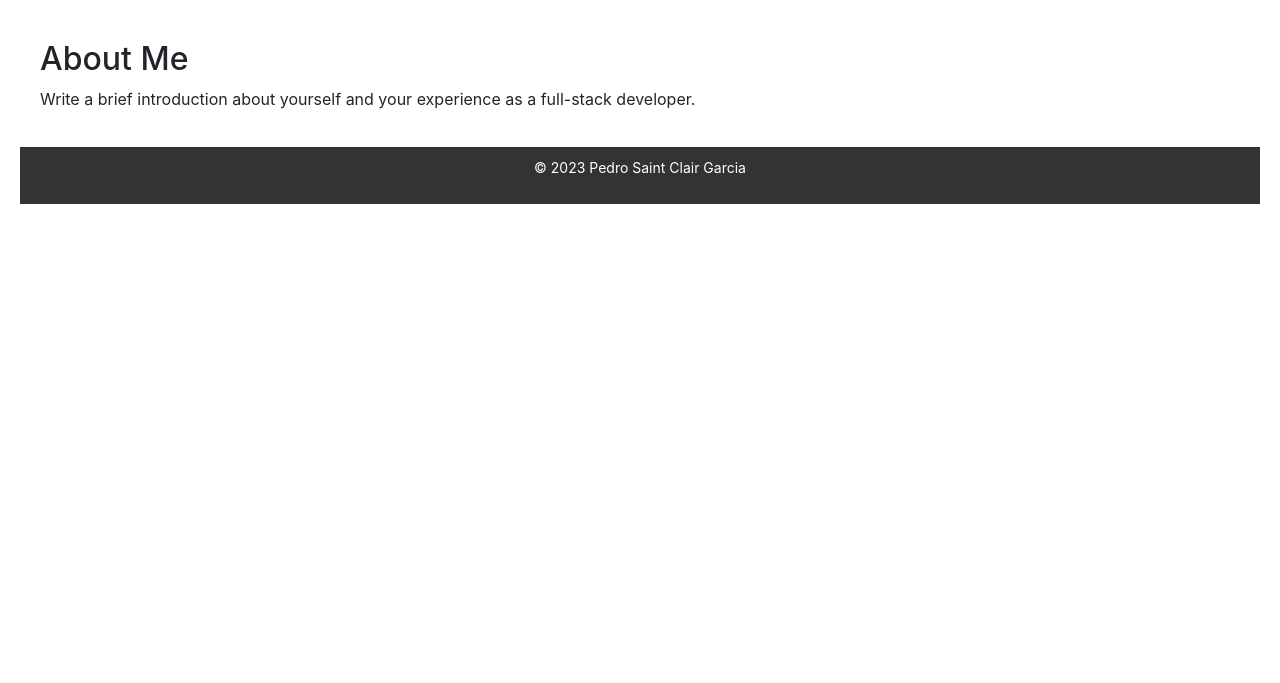
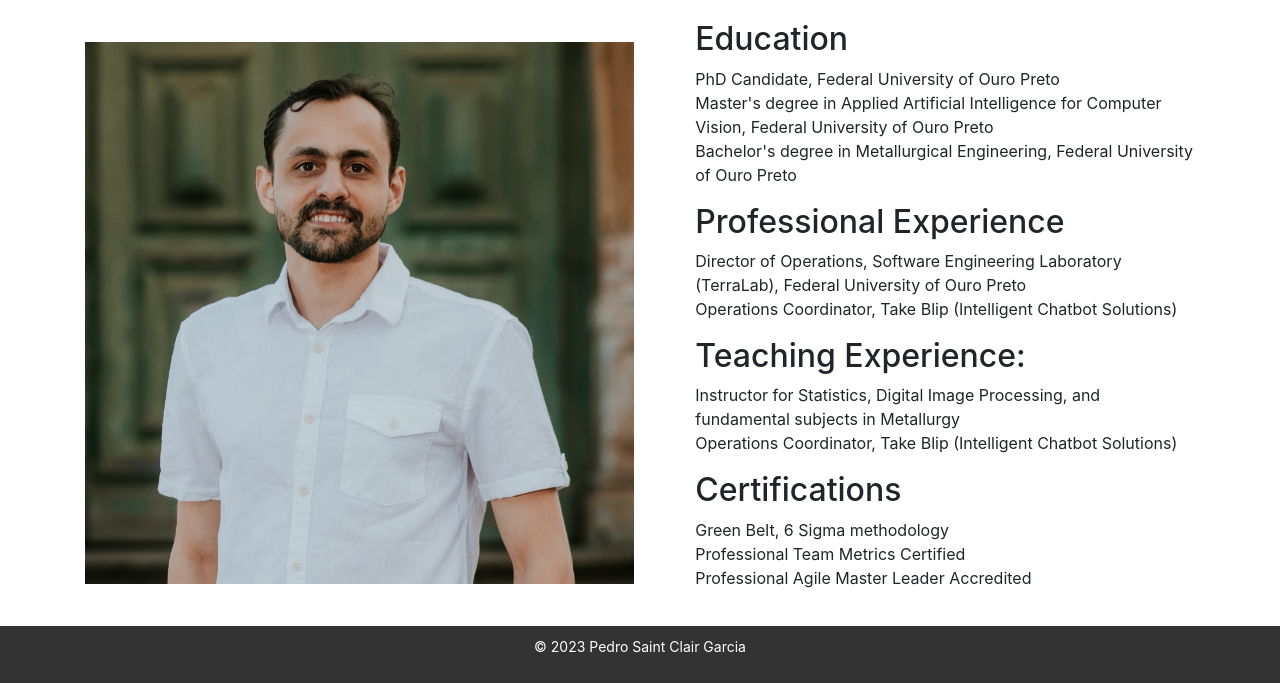
Before and after one commit to pedrosrk/Portifolio, a Flask app: page / in a window 1280 px wide. Shown: the part 221-904 px from the top of the page. Before the commit the page ends 425 px from the top, so only its background shows below. Run offline with Flask 3, Linux system fonts and the light colour scheme; some libraries are stand-ins or nearby versions.

Commit message:
Home Page

```diff
--- a/static/style.css
+++ b/static/style.css
@@ -64,3 +64,8 @@ body, h1, p {
   footer p {
 	font-size: 14px;
   }
+
+  .container {
+	display: flex;
+	align-items: center;
+  }
--- a/templates/blog/index_msg.html
+++ b/templates/blog/index_msg.html
@@ -20,7 +20,7 @@
           <td><a href='{{url_for("delete_msg",uid=row.UID)}}' class='btn btn-danger' onclick='return confirm("Are You Sure")'>Delete</a></td>
         </tr>
       {%endfor%}
-      <p>Use this blog to give feedback or report a bug.</p>
+      <p>Use this blog to give feedback, sugest a job, or report a bug.</p>
     </tbody>
   </table>
 {% endblock %}
--- a/templates/layout.html
+++ b/templates/layout.html
@@ -20,7 +20,7 @@
 				  <li><a href="/">Home</a></li>
 				  <li><a href="/skills">Skills</a></li>
 				  <li><a href="/jobs">Jobs</a></li>
-			      <li><a href="/blog">Blog</a></li> <!-- -->
+			      <li><a href="/blog">Blog</a></li>
 				  <li><a href="/contact">Contact</a></li>
 				</ul>
 			  </nav>
--- a/templates/webPage/home.html
+++ b/templates/webPage/home.html
@@ -1,9 +1,34 @@
 {% extends "layout.html" %}
 
 {% block content %}
-<main>
-	<section id="about">
-	  <h2>About Me</h2>
-	  <p>Write a brief introduction about yourself and your experience as a full-stack developer.</p>
-	</section>
+<div class="container">
+	<div class="image">
+		<!-- Your image source and attributes here -->
+		<img src="/static/perfil.JPG" alt="perfil" width="90%" height="auto" />
+	</div>
+	<div class="text">
+		<h2>Education</h2>
+		<p>
+			PhD Candidate, Federal University of Ouro Preto<br>
+			Master's degree in Applied Artificial Intelligence for Computer Vision, Federal University of Ouro Preto<br>
+			Bachelor's degree in Metallurgical Engineering, Federal University of Ouro Preto
+		</p>
+		<h2>Professional Experience</h2>
+		<p>
+			Director of Operations, Software Engineering Laboratory (TerraLab), Federal University of Ouro Preto<br>
+			Operations Coordinator, Take Blip (Intelligent Chatbot Solutions)
+		</p>
+		<h2>Teaching Experience:</h2>
+		<p>
+			Instructor for Statistics, Digital Image Processing, and fundamental subjects in Metallurgy<br>
+			Operations Coordinator, Take Blip (Intelligent Chatbot Solutions)
+		</p>
+		<h2>Certifications</h2>
+		<p>
+			Green Belt, 6 Sigma methodology <br>
+			Professional Team Metrics Certified <br>
+			Professional Agile Master Leader Accredited
+		</p>
+	</div>
+</div>
 {% endblock %}
```
Also changed, not shown: static/perfil.JPG (added).
